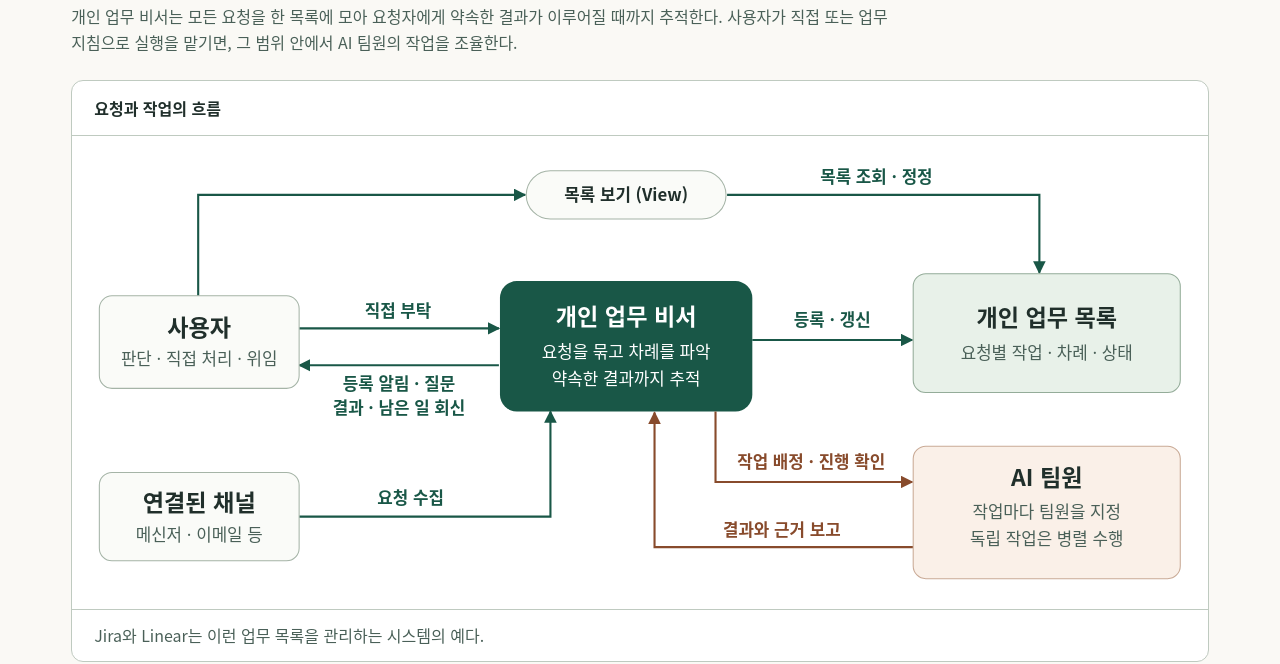
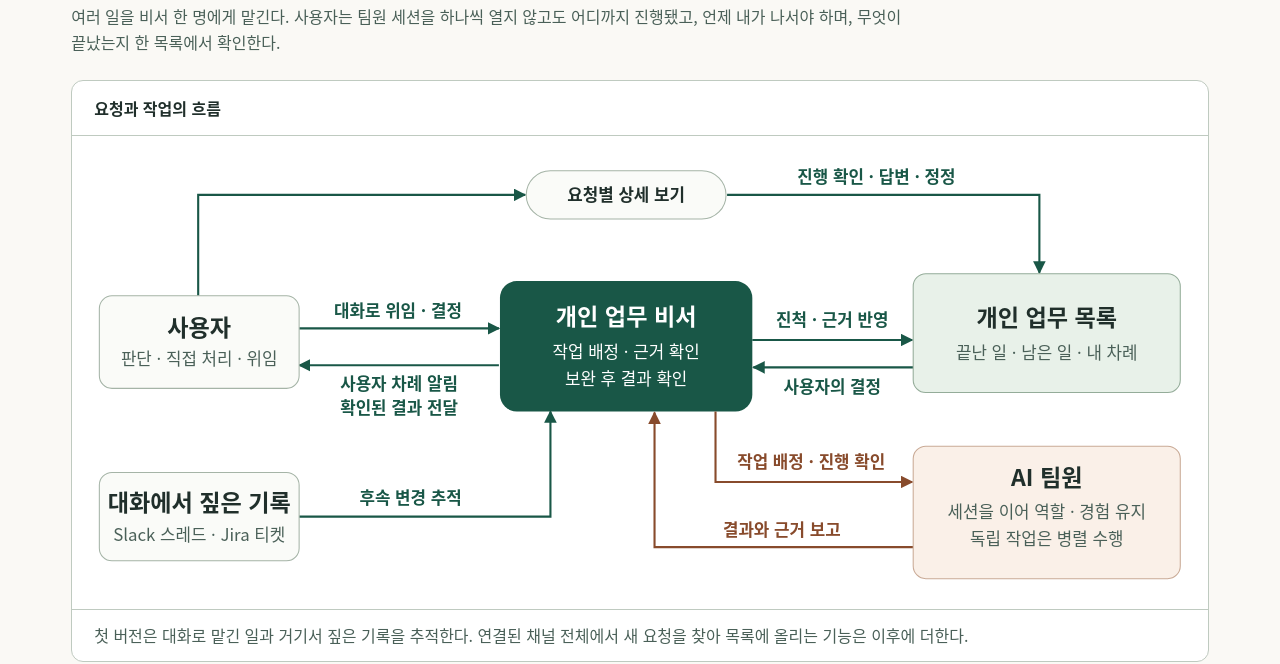
Before and after one commit to xchans/ai-butler, a plain HTML site: page docs/intent/ai-butler-diagram.html in a window 1280 px wide. Shown: the part 151-815 px from the top of the page. Drawn offline with Linux system fonts and the light colour scheme.

Commit message:
확정된 목표에 맞춰 요청과 작업의 흐름도 갱신

```diff
--- a/docs/intent/ai-butler-diagram.html
+++ b/docs/intent/ai-butler-diagram.html
@@ -79,13 +79,13 @@
   <main>
     <header>
       <h1>AI Butler의 목표</h1>
-      <p>개인 업무 비서는 모든 요청을 한 목록에 모아 요청자에게 약속한 결과가 이루어질 때까지 추적한다. 사용자가 직접 또는 업무 지침으로 실행을 맡기면, 그 범위 안에서 AI 팀원의 작업을 조율한다.</p>
+      <p>여러 일을 비서 한 명에게 맡긴다. 사용자는 팀원 세션을 하나씩 열지 않고도 어디까지 진행됐고, 언제 내가 나서야 하며, 무엇이 끝났는지 한 목록에서 확인한다.</p>
     </header>
     <figure>
       <figcaption>요청과 작업의 흐름</figcaption>
       <svg class="diagram" viewBox="0 0 1080 450" role="img" aria-labelledby="map-title" aria-describedby="map-desc" xmlns="http://www.w3.org/2000/svg">
         <title id="map-title">사용자, 비서, 개인 업무 목록과 AI 팀원의 관계</title>
-        <desc id="map-desc">비서는 사용자가 직접 부탁한 일과 연결된 채널에서 찾은 요청을 같은 개인 업무 목록에 등록하고 상태를 갱신한다. 사용자는 목록 보기(View)에서 내용을 확인하고 틀린 부분을 바로잡는다. 비서는 사용자에게 새 요청 등록을 알리고 판단하기 어려운 점을 묻는다. 맡긴 범위 안에서 개별 AI 팀원에게 작업을 배정하고 진행을 확인한다. 독립적인 작업은 병렬로 맡긴다. 팀원은 비서에게 결과와 근거를 보내고, 비서는 사용자에게 확인한 결과와 남은 일을 회신한다.</desc>
+        <desc id="map-desc">대화에서 맡은 요청에 사용자가 짚은 Slack 스레드나 Jira 티켓을 연결해 변경을 따라간다. 비서는 AI 팀원에게 독립 작업을 병렬로 배정하고 근거를 확인해 필요한 보완을 맡긴다. 중간 진척은 목록에 남기고, 사용자의 결정이 필요하거나 맡긴 결과가 확인되면 먼저 알린다. 사용자가 목록이나 대화에서 답하면 결정은 같은 요청에 남고 비서가 이어서 처리한다.</desc>
         <defs>
           <marker id="arrow" viewBox="0 0 10 10" markerWidth="6" markerHeight="6" refX="9" refY="5" orient="auto">
             <path fill="#195747" d="M0 0 10 5 0 10z"/>
@@ -97,35 +97,37 @@
         <!-- 사용자가 보는 목록과 비서가 관리하는 목록은 하나다. -->
         <path class="route" d="M120 152V56H431"/>
         <path class="route" d="M623 56H920V130"/>
-        <text class="label green" x="765" y="45">목록 조회 · 정정</text>
+        <text class="label green" x="765" y="45">진행 확인 · 답변 · 정정</text>
         <rect class="box" x="432" y="33" width="190" height="46" rx="23"/>
-        <text class="label" x="527" y="62">목록 보기 (View)</text>
+        <text class="label" x="527" y="62">요청별 상세 보기</text>
 
         <path class="route" d="M216 183H406"/>
-        <text class="label green" x="310" y="172">직접 부탁</text>
+        <text class="label green" x="310" y="172">대화로 위임 · 결정</text>
         <path class="route" d="M406 218H216"/>
-        <text class="label green" x="311" y="242">등록 알림 · 질문</text>
-        <text class="label green" x="311" y="264">결과 · 남은 일 회신</text>
+        <text class="label green" x="311" y="242">사용자 차례 알림</text>
+        <text class="label green" x="311" y="264">확인된 결과 전달</text>
         <rect class="box" x="26" y="152" width="190" height="88" rx="12"/>
         <text class="heading" x="121" y="190">사용자</text>
         <text class="detail" x="121" y="218">판단 · 직접 처리 · 위임</text>
 
         <path class="route" d="M216 362H455V262"/>
-        <text class="label green" x="322" y="350">요청 수집</text>
+        <text class="label green" x="322" y="350">후속 변경 추적</text>
         <rect class="box" x="26" y="320" width="190" height="84" rx="12"/>
-        <text class="heading" x="121" y="357">연결된 채널</text>
-        <text class="detail" x="121" y="385">메신저 · 이메일 등</text>
+        <text class="heading" x="121" y="357">대화에서 짚은 기록</text>
+        <text class="detail" x="121" y="385">Slack 스레드 · Jira 티켓</text>
 
         <rect x="407" y="138" width="240" height="124" rx="16" fill="#195747"/>
         <text class="heading white" x="527" y="180">개인 업무 비서</text>
-        <text class="detail white" x="527" y="211">요청을 묶고 차례를 파악</text>
-        <text class="detail white" x="527" y="237">약속한 결과까지 추적</text>
+        <text class="detail white" x="527" y="211">작업 배정 · 근거 확인</text>
+        <text class="detail white" x="527" y="237">보완 후 결과 확인</text>
 
         <path class="route" d="M647 194H799"/>
-        <text class="label green" x="723" y="181">등록 · 갱신</text>
+        <text class="label green" x="723" y="181">진척 · 근거 반영</text>
+        <path class="route" d="M800 220H648"/>
+        <text class="label green" x="723" y="244">사용자의 결정</text>
         <rect x="800" y="131" width="254" height="113" rx="12" fill="#e8f1e9" stroke="#94ac99"/>
         <text class="heading" x="927" y="181">개인 업무 목록</text>
-        <text class="detail" x="927" y="212">요청별 작업 · 차례 · 상태</text>
+        <text class="detail" x="927" y="212">끝난 일 · 남은 일 · 내 차례</text>
 
         <path class="route delegated" d="M612 262V329H799"/>
         <text class="label copper" x="703" y="316">작업 배정 · 진행 확인</text>
@@ -133,19 +135,19 @@
         <text class="label copper" x="675" y="380">결과와 근거 보고</text>
         <rect x="800" y="295" width="254" height="126" rx="12" fill="#faf0e8" stroke="#c9aa96"/>
         <text class="heading" x="927" y="333">AI 팀원</text>
-        <text class="detail" x="927" y="363">작업마다 팀원을 지정</text>
+        <text class="detail" x="927" y="363">세션을 이어 역할 · 경험 유지</text>
         <text class="detail" x="927" y="389">독립 작업은 병렬 수행</text>
       </svg>
       <dl class="mobile">
-        <div><dt>사용자 → 비서</dt><dd>사용자가 직접 일을 부탁한다.</dd></div>
-        <div><dt>연결된 채널 → 비서</dt><dd>비서가 사내 메신저, 이메일 등에서 요청을 찾아 분류한다.</dd></div>
-        <div><dt>비서 → 개인 업무 목록</dt><dd>두 경로로 받은 요청을 한 목록에 등록하고 작업별 차례와 상태를 갱신한다.</dd></div>
-        <div><dt>사용자 → View → 개인 업무 목록</dt><dd>사용자는 비서가 관리하는 바로 그 목록을 열어 보고 틀린 부분을 바로잡는다.</dd></div>
-        <div class="team"><dt>비서 → AI 팀원</dt><dd>비서는 개별 팀원에게 작업을 배정하고 진행을 확인한다. 독립적인 작업은 병렬로 맡긴다.</dd></div>
-        <div class="team"><dt>AI 팀원 → 비서</dt><dd>팀원은 맡은 일을 마치면 결과와 근거를 비서에게 보낸다.</dd></div>
-        <div><dt>비서 → 사용자</dt><dd>새 요청을 등록하면 알리고, 판단하기 어려운 점은 묻는다. 팀원의 작업 근거를 확인한 뒤 결과와 남은 일을 회신한다.</dd></div>
+        <div><dt>사용자 → 비서</dt><dd>대화로 여러 일을 맡기고, 진행 중인 요청의 방향을 바꾼다.</dd></div>
+        <div><dt>대화에서 짚은 기록 → 비서</dt><dd>사용자가 짚은 Slack 스레드나 Jira 티켓을 해당 요청에 연결해 끝날 때까지 변경을 따라간다.</dd></div>
+        <div><dt>비서 → 개인 업무 목록</dt><dd>작업별 진척과 근거를 갱신해 요청마다 끝난 일, 남은 일, 내 차례를 보여 준다.</dd></div>
+        <div><dt>사용자 → 목록 또는 대화 → 비서</dt><dd>질문에 답하거나 승인하면 어느 쪽에서 답해도 같은 요청에 결정이 남고 비서가 이어서 처리한다.</dd></div>
+        <div class="team"><dt>비서 → AI 팀원</dt><dd>비서는 작업에 맞는 팀원에게 독립적인 일을 병렬로 맡긴다. 팀원의 역할과 경험은 세션이 바뀌어도 이어진다.</dd></div>
+        <div class="team"><dt>AI 팀원 → 비서</dt><dd>팀원이 결과와 근거를 보내면 비서는 약속한 결과와 대조하고, 권한 안에서 보완을 맡겨 다시 확인한다.</dd></div>
+        <div><dt>비서 → 사용자</dt><dd>사용자의 판단이나 승인이 필요하면 먼저 알린다. 맡긴 범위의 결과가 확인되면 근거와 남은 일을 전한다.</dd></div>
       </dl>
-      <p class="figure-note">Jira와 Linear는 이런 업무 목록을 관리하는 시스템의 예다.</p>
+      <p class="figure-note">첫 버전은 대화로 맡긴 일과 거기서 짚은 기록을 추적한다. 연결된 채널 전체에서 새 요청을 찾아 목록에 올리는 기능은 이후에 더한다.</p>
     </figure>
     <section class="principles" aria-labelledby="principles-title">
       <h2 id="principles-title">요청을 처리하는 기준</h2>
@@ -164,7 +166,7 @@
         </article>
         <article>
           <h3>실제 처리 경험에서 배운다</h3>
-          <p>사용자의 정정과 실제 행동, 처리 결과를 다음 요청의 판단과 절차에 반영한다. 배운 뒤에도 기존 권한과 승인 조건을 지킨다.</p>
+          <p>사용자가 배포 후 로그를 다시 본 이유가 검증 누락이었다면, 다음 배포부터 담당 팀원이 그 항목을 확인한다. 사용자는 달라진 이유를 보고 바로잡을 수 있고 비서와 팀원은 기존 권한과 승인 조건을 지킨다.</p>
         </article>
       </div>
     </section>
```
